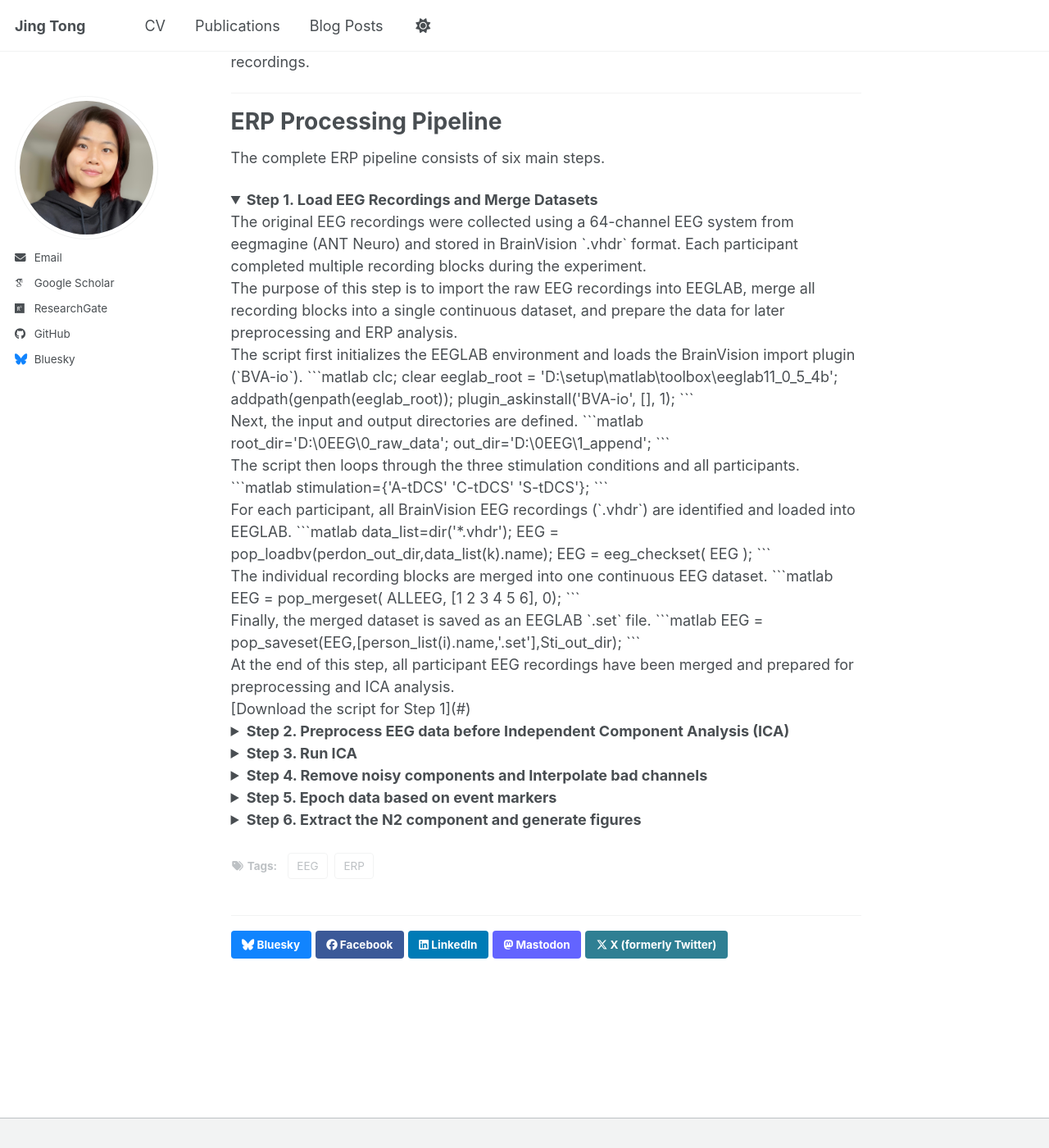
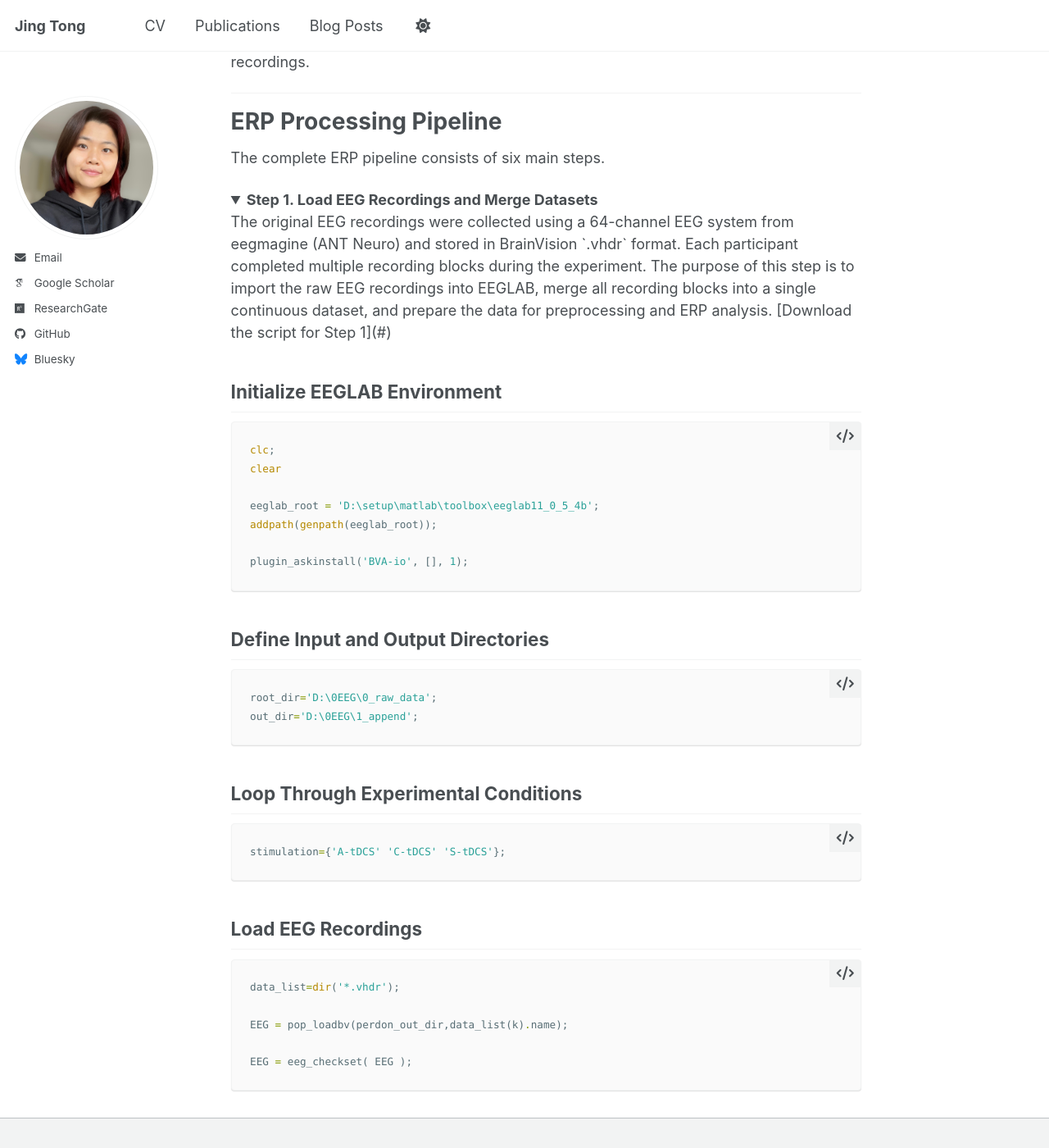
Before and after one commit to JingTong01/jingtong01.github.io, a Jekyll site: the page built from _posts/2012-08-14-blog-post-1.md, in a window 1280 px wide and 1400 px high, scrolled down 779 px. Shown: the whole window at 82% size. Built offline with Jekyll 4.4.1, drawn with Linux system fonts in a browser that asks for light colours; some web fonts are replaced; a script bundle is joined from its source files by our own code; library files that are not in the unit come from our copies; some of the changed text lies outside the part shown.

Commit message:
Update 2012-08-14-blog-post-1.md

````diff
--- a/_posts/2012-08-14-blog-post-1.md
+++ b/_posts/2012-08-14-blog-post-1.md
@@ -36,15 +36,17 @@ The complete ERP pipeline consists of six main steps.
 <details open>
 <summary><strong>Step 1. Load EEG Recordings and Merge Datasets</strong></summary>
 
-The original EEG recordings were collected using a 64-channel EEG system from eegmagine (ANT Neuro) and stored in BrainVision `.vhdr` format. Each participant completed multiple recording blocks during the experiment.
+The original EEG recordings were collected using a 64-channel EEG system from eegmagine (ANT Neuro) and stored in BrainVision `.vhdr` format.
 
-<br>
+Each participant completed multiple recording blocks during the experiment.
 
-The purpose of this step is to import the raw EEG recordings into EEGLAB, merge all recording blocks into a single continuous dataset, and prepare the data for later preprocessing and ERP analysis.
+The purpose of this step is to import the raw EEG recordings into EEGLAB, merge all recording blocks into a single continuous dataset, and prepare the data for preprocessing and ERP analysis.
 
-<br>
+[Download the script for Step 1](#)
 
-The script first initializes the EEGLAB environment and loads the BrainVision import plugin (`BVA-io`).
+</details>
+
+## Initialize EEGLAB Environment
 
 ```matlab
 clc;
@@ -56,26 +58,20 @@ addpath(genpath(eeglab_root));
 plugin_askinstall('BVA-io', [], 1);
 ```
 
-<br>
-
-Next, the input and output directories are defined.
+## Define Input and Output Directories
 
 ```matlab
 root_dir='D:\0EEG\0_raw_data';
 out_dir='D:\0EEG\1_append';
 ```
 
-<br>
-
-The script then loops through the three stimulation conditions and all participants.
+## Loop Through Experimental Conditions
 
 ```matlab
 stimulation={'A-tDCS' 'C-tDCS' 'S-tDCS'};
 ```
 
-<br>
-
-For each participant, all BrainVision EEG recordings (`.vhdr`) are identified and loaded into EEGLAB.
+## Load EEG Recordings
 
 ```matlab
 data_list=dir('*.vhdr');
@@ -85,31 +81,17 @@ EEG = pop_loadbv(perdon_out_dir,data_list(k).name);
 EEG = eeg_checkset( EEG );
 ```
 
-<br>
-
-The individual recording blocks are merged into one continuous EEG dataset.
+## Merge Recording Blocks
 
 ```matlab
 EEG = pop_mergeset( ALLEEG, [1 2 3 4 5 6], 0);
 ```
 
-<br>
-
-Finally, the merged dataset is saved as an EEGLAB `.set` file.
+## Save Merged Dataset
 
 ```matlab
 EEG = pop_saveset(EEG,[person_list(i).name,'.set'],Sti_out_dir);
 ```
-
-<br>
-
-At the end of this step, all participant EEG recordings have been merged and prepared for preprocessing and ICA analysis.
-
-<br>
-
-[Download the script for Step 1](#)
-
-</details>
 
 
 
````
